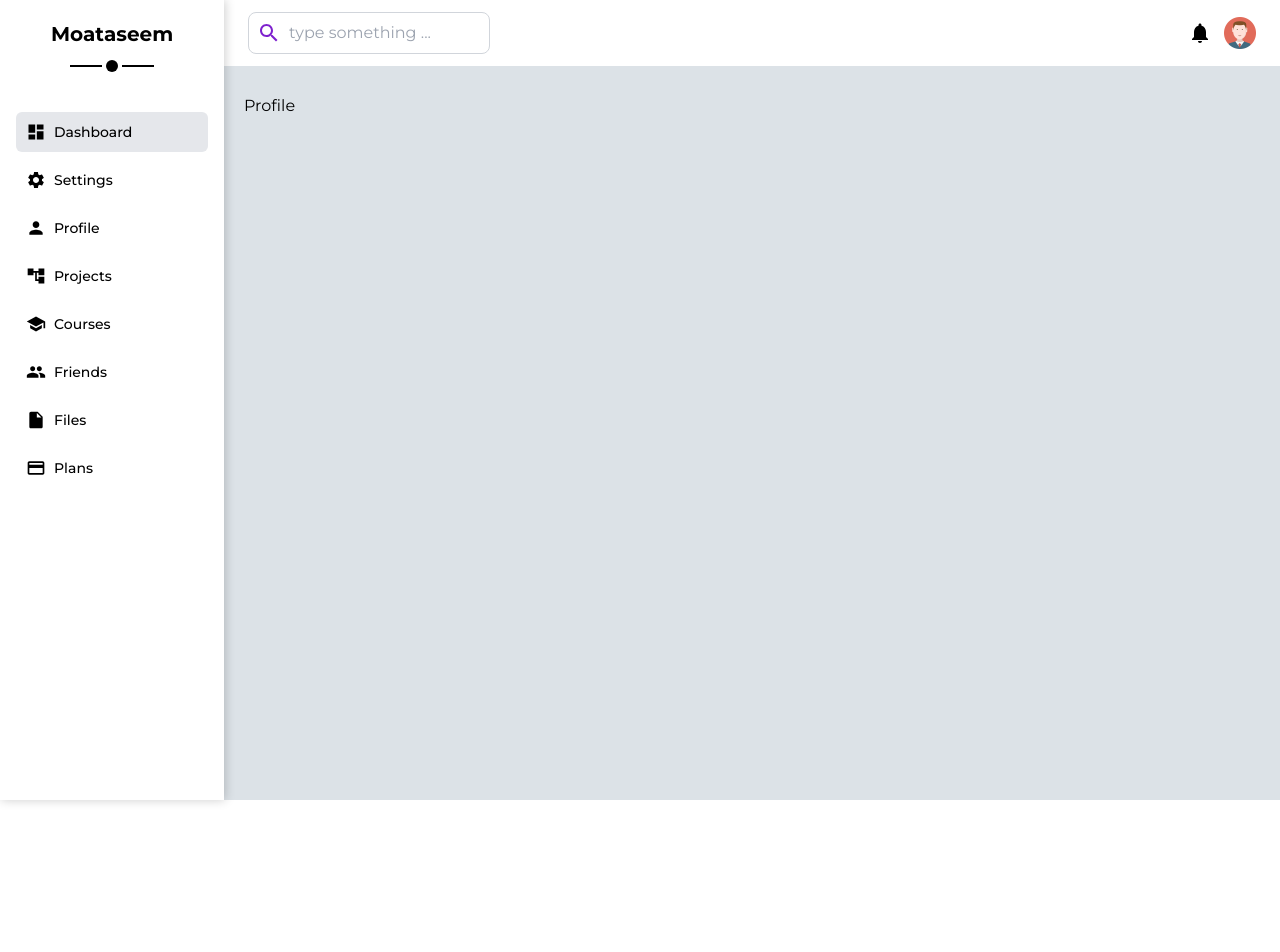
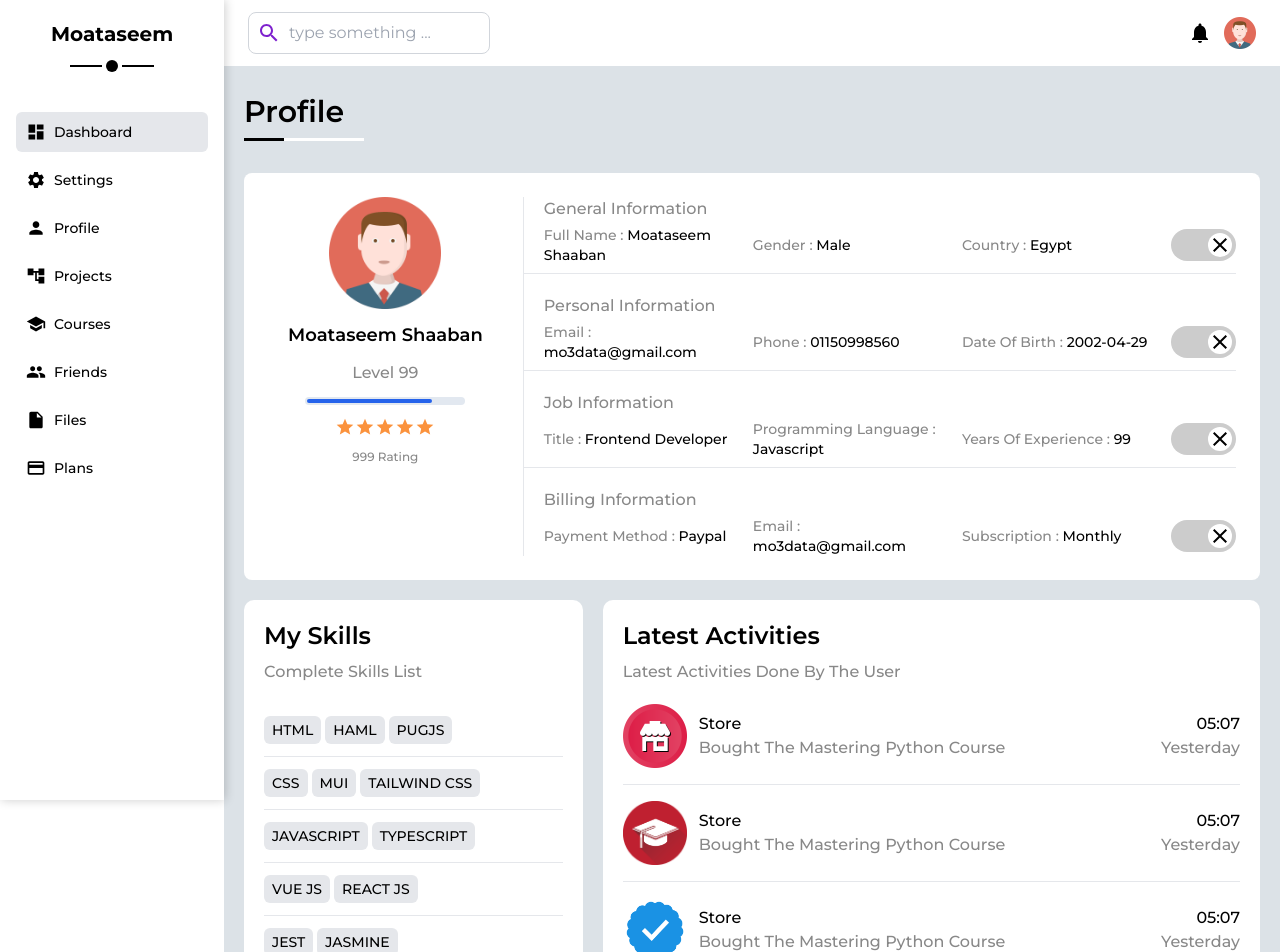
Before and after one commit to mo3taseem666/Big-One, a React (Vite) app: page /Profile in a window 1280 px wide. Shown: the top 952 px of the page. Before the commit the page ends 800 px from the top, so only its background shows below. Built offline with nearby package versions, Linux system fonts and the light colour scheme.

Commit message:
add : completed Profile

```diff
--- a/src/Pages/Profile/Profile.jsx
+++ b/src/Pages/Profile/Profile.jsx
@@ -1,7 +1,19 @@
-import React from 'react'
+import React from 'react';
+import Header from '../../Golbal Components/Header';
+import ProfileInfo from './components/ProfileInfo';
+import MySkills from './components/MySkills';
+import LatestActivities from './components/LatestActivities';
+
 
 export default function Profile() {
-  return (
-    <div>Profile</div>
-  )
+    return (
+        <>
+            <Header header="Profile" />
+            <ProfileInfo />
+            <div className="flex cus:flex-col mt-5 gap-5">
+                <MySkills />
+                <LatestActivities />
+            </div>
+        </>
+    );
 }
--- /dev/null
+++ b/src/Pages/Profile/components/LatestActivities.jsx
@@ -0,0 +1,46 @@
+import React from 'react';
+import DivHeader from '../../../Golbal Components/DivHeader';
+import SingleActivity from '../mini components/Latest Activities/SingleActivity';
+import { GlobalClasses } from '../../../Golbal Components/GlobalClasses';
+import activity1 from '../../../assets/imgs/activity-01.png';
+import activity2 from '../../../assets/imgs/activity-02.png';
+import activity3 from '../../../assets/imgs/activity-03.png';
+
+export default function LatestActivities() {
+    const { mainDiv } = GlobalClasses();
+
+    return (
+        <div className={`${mainDiv} w-full`}>
+            <DivHeader
+                title="Latest Activities"
+                details="Latest Activities Done By The User"
+            />
+            <div className='flex flex-col gap-4'>
+                <SingleActivity
+                    Label="Store"
+                    details="Bought The Mastering Python Course"
+                    img={activity1}
+                    border={true}
+                />
+                <SingleActivity
+                    Label="Store"
+                    details="Bought The Mastering Python Course"
+                    img={activity2}
+                    border={true}
+                />
+                <SingleActivity
+                    Label="Store"
+                    details="Bought The Mastering Python Course"
+                    img={activity3}
+                    border={true}
+                />
+                <SingleActivity
+                    Label="Store"
+                    details="Bought The Mastering Python Course"
+                    img={activity1}
+                    border={false}
+                />
+            </div>
+        </div>
+    );
+}
--- /dev/null
+++ b/src/Pages/Profile/components/MySkills.jsx
@@ -0,0 +1,52 @@
+import React from 'react';
+import DivHeader from '../../../Golbal Components/DivHeader';
+import { GlobalClasses } from '../../../Golbal Components/GlobalClasses';
+
+export default function MySkills() {
+    const { mainDiv } = GlobalClasses();
+    return (
+        <div className={`${mainDiv} w-1/3 cus:w-full shrink-0 `}>
+            <DivHeader title="My Skills" details="Complete Skills List" />
+            <div className="flex flex-col ">
+                <div className="flex gap-1 border-b py-3">
+                    <Skill name="HTML" />
+                    <Skill name="HAML" />
+                    <Skill name="PUGJS" />
+                </div>
+                <div className="flex gap-1 border-b py-3">
+                    <Skill name="CSS" />
+                    <Skill name="MUI" />
+                    <Skill name="TAILWIND CSS" />
+                </div>
+                <div className="flex gap-1 border-b py-3">
+                    <Skill name="JAVASCRIPT" />
+                    <Skill name="TYPESCRIPT" />
+                </div>
+                <div className="flex gap-1 border-b py-3">
+                    <Skill name="VUE JS" />
+                    <Skill name="REACT JS" />
+                </div>
+                <div className="flex gap-1 border-b py-3">
+                    <Skill name="JEST" />
+                    <Skill name="JASMINE" />
+                </div>
+                <div className="flex gap-1 border-b py-3">
+                    <Skill name="FIREBASE" />
+                    <Skill name="SUPABASE" />
+                </div>
+                <div className="flex gap-1 pt-3">
+                    <Skill name="JAVA" />
+                    <Skill name="PYTHON" />
+                </div>
+            </div>
+        </div>
+    );
+}
+
+function Skill({ name }) {
+    return (
+        <p className="px-2 cursor-default font-medium hover:bg-gray-300 duration-200 text-sm py-1 rounded-md bg-gray-200">
+            {name}
+        </p>
+    );
+}
--- /dev/null
+++ b/src/Pages/Profile/components/ProfileInfo.jsx
@@ -0,0 +1,11 @@
+import LeftPart from '../mini components/Profile Info/LeftPart';
+import RightPart from '../mini components/Profile Info/RightPart';
+
+export default function ProfileInfo() {
+    return (
+        <div className="w-full bg-white cus:flex-col p-6 rounded-lg flex">
+            <LeftPart />
+            <RightPart />
+        </div>
+    );
+}
--- /dev/null
+++ b/src/Pages/Profile/mini components/Latest Activities/SingleActivity.jsx
@@ -0,0 +1,19 @@
+import React from 'react';
+
+export default function SingleActivity({img,Label,details,border}) {
+    return (
+        <div className={`flex items-center font-medium justify-between ${border ? 'border-b pb-4' : ''} `}>
+            <div className="flex items-center gap-3">
+                <img className='w-16 xs:w-12' src={img} alt="Activity" />
+                <div>
+                    <p>{Label}</p>
+                    <p className="text-[#888] xs:text-sm">{details}</p>
+                </div>
+            </div>
+            <div className="flex xs:text-xs flex-col items-end justify-between">
+                <p>05:07</p>
+                <p className="text-[#888] ">Yesterday</p>
+            </div>
+        </div>
+    );
+}
--- /dev/null
+++ b/src/Pages/Profile/mini components/Profile Info/LeftPart.jsx
@@ -0,0 +1,23 @@
+import avatar from '../../../../assets/imgs/avatar.png';
+import StarIcon from '@mui/icons-material/Star';
+
+export default function LeftPart() {
+    return (
+        <div className="flex shrink-0 items-center cus:pl-0 cus:border-r-0 cus:pb-10 border-r pl-5 pr-10 cus:pr-0 gap-3 flex-col">
+            <img className="size-28 cursor-pointer" src={avatar} alt="avatar" />
+            <p className="font-semibold text-lg">Moataseem Shaaban</p>
+            <p className="font-medium text-[#888]">Level 99</p>
+            <div className="h-2 p-[2px] bg-slate-200 w-40 rounded-full ">
+                <div className="bg-blue-600 w-[80%] rounded-full h-full"></div>
+            </div>
+            <div className="flex text-orange-400">
+                <StarIcon fontSize="small" />
+                <StarIcon fontSize="small" />
+                <StarIcon fontSize="small" />
+                <StarIcon fontSize="small" />
+                <StarIcon fontSize="small" />
+            </div>
+            <p className="text-xs text-[#888] font-medium ">999 Rating</p>
+        </div>
+    );
+}
--- /dev/null
+++ b/src/Pages/Profile/mini components/Profile Info/RightPart.jsx
@@ -0,0 +1,49 @@
+import React from 'react';
+import SingleRowInfo from './SingleRowInfo';
+
+export default function RightPart() {
+    return (
+        <div className="w-full flex items-center flex-col gap-5 ">
+            <SingleRowInfo
+                value1="Moataseem Shaaban"
+                value2="Male"
+                value3="Egypt"
+                label="General Information"
+                key1="Full Name"
+                key2="Gender"
+                key3="Country"
+                border={true}
+            />
+            <SingleRowInfo
+                value1="mo3data@gmail.com"
+                value2="01150998560"
+                value3="2002-04-29"
+                label="Personal Information"
+                key1="Email"
+                key2="Phone"
+                key3="Date Of Birth"
+                border={true}
+            />
+            <SingleRowInfo
+                value1="Frontend Developer"
+                value2="Javascript"
+                value3="99"
+                label="Job Information"
+                key1="Title"
+                key2="Programming Language"
+                key3="Years Of Experience"
+                border={true}
+            />
+            <SingleRowInfo
+                value1="Paypal"
+                value2="mo3data@gmail.com"
+                value3="Monthly"
+                label="Billing Information"
+                key1="Payment Method"
+                key2="Email"
+                key3="Subscription"
+                border={false}
+            />
+        </div>
+    );
+}
--- /dev/null
+++ b/src/Pages/Profile/mini components/Profile Info/SingleRowInfo.jsx
@@ -0,0 +1,33 @@
+import React from 'react';
+import OnOff from '../../../../Golbal Components/OnOff';
+
+export default function SingleRowInfo({
+    label,
+    key1,
+    key2,
+    key3,
+    value1,
+    value2,
+    value3,
+    border,
+}) {
+    return (
+        <div
+            className={`w-full pl-5 flex gap-1 flex-col ${border ? 'border-b pb-2 cus:pb-5' : ''}`}
+        >
+            <p className="text-[#888] font-medium name ">{label}</p>
+            <div className="flex w-full gap-2 cus:flex-col cus:items-start items-center font-medium text-sm">
+                <p className="w-1/3 cus:w-full">
+                    <span className="text-[#888] ">{key1} : </span> {value1}
+                </p>
+                <p className="w-1/3 cus:w-full">
+                    <span className="text-[#888] ">{key2} : </span> {value2}
+                </p>
+                <p className="w-1/3 cus:mb-5 cus:w-full">
+                    <span className="text-[#888] ">{key3} : </span> {value3}
+                </p>
+                <OnOff />
+            </div>
+        </div>
+    );
+}
```
